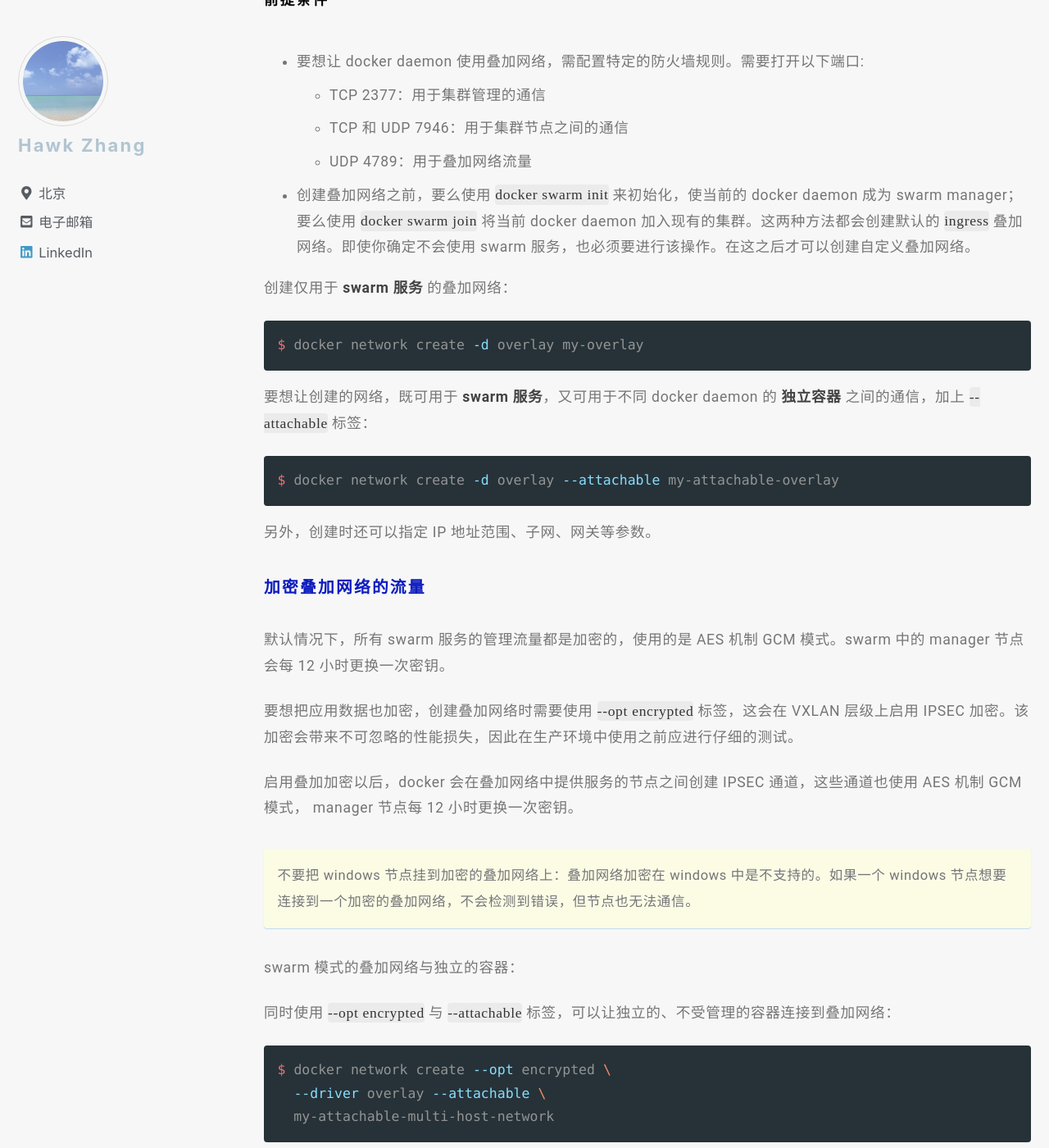
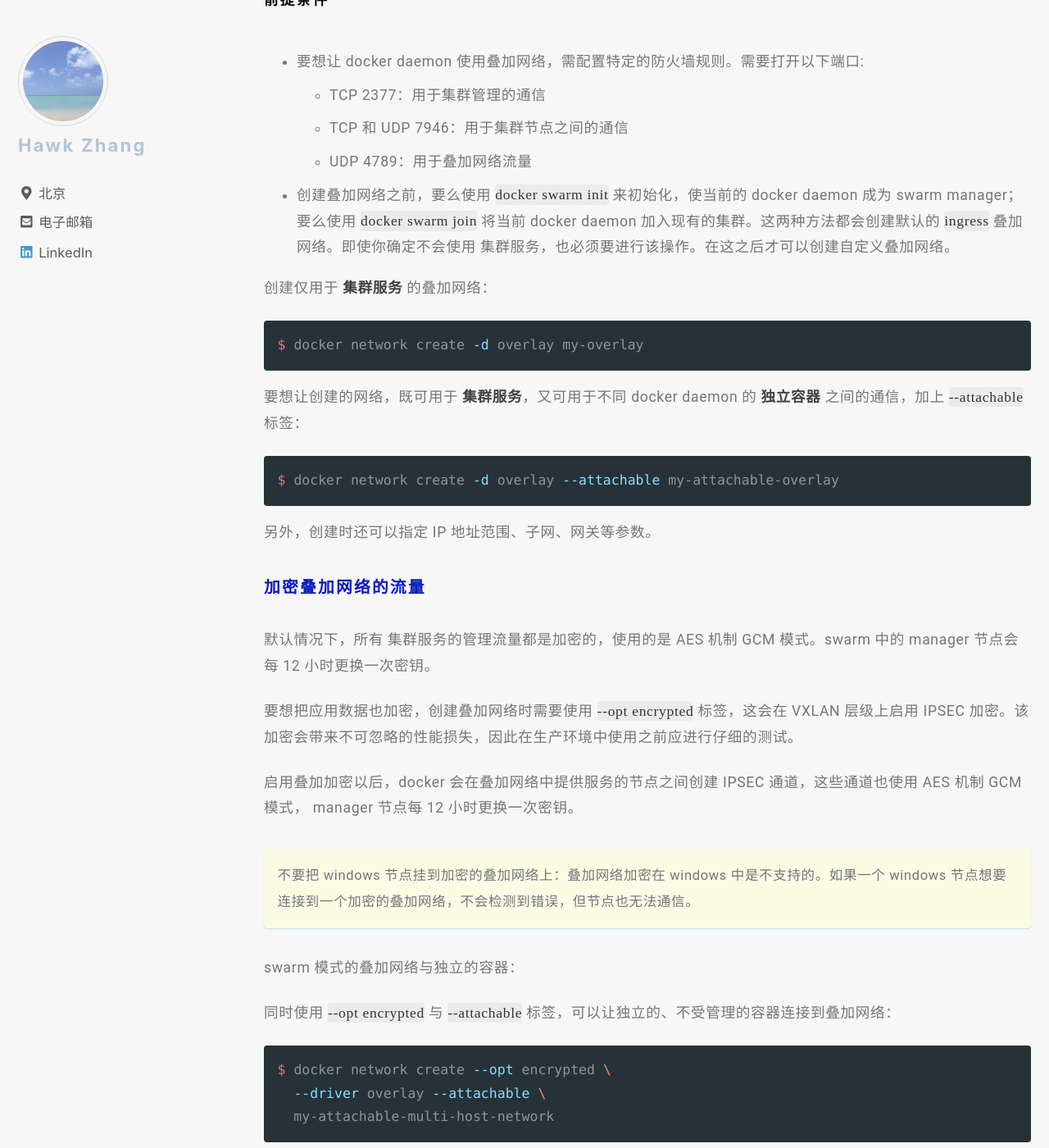
Before and after one commit to narru888/linotes_note, a Jekyll site: the page built from _posts/docker/2018-02-01-docker.network.md, in a window 1280 px wide and 1400 px high, scrolled down 7640 px. Shown: the whole window at 82% size. Built offline with Jekyll 4.4.1, drawn with Linux system fonts in a browser that asks for light colours; nearby versions of some CDN libraries; a script that is not in the unit is left out; some of the changed text lies outside the part shown.

Commit message:
update on 2018-10-05 13:40:01 CST

````diff
--- a/_posts/docker/2018-02-01-docker.network.md
+++ b/_posts/docker/2018-02-01-docker.network.md
@@ -218,7 +218,7 @@
 
 在初始化一个容器集群时，或将某个 docker 宿主机加入现有的容器集群时，会在该 docker 宿主机上新建两个 **默认网络**：
 
-* 名为 `ingress` 的 **叠加网络**：处理与群集服务相关的控制和数据通信。一个容器集群服务创建之后，如果不将其连接到自定义的叠加网络，这默认会连接到 `ingress` 网络。
+* 名为 `ingress` 的 **叠加网络**：处理与群集服务相关的控制和数据通信。一个容器集群服务（本章内简称集群服务）创建之后，如果不将其连接到自定义的叠加网络，这默认会连接到 `ingress` 网络。
 * 名为 `docker_gwbridge` 的 **桥接网络**：用于将单独的 docker daemon 连接到容器集群中的其它 daemon。
 
 虽然容器集群服务和独立的容器都可以连接到叠加网络，但它们各自的行为和配置所关心的点是不同的。因此，下文中会分开讨论，即哪些操作适用于所有的叠加网络，哪些操作适用于容器集群服务，哪些操作适用于独立的容器。
@@ -237,15 +237,15 @@
 	- TCP 2377：用于集群管理的通信
 	- TCP 和 UDP 7946：用于集群节点之间的通信
 	- UDP 4789：用于叠加网络流量
-* 创建叠加网络之前，要么使用 `docker swarm init` 来初始化，使当前的 docker daemon 成为 swarm manager；要么使用 `docker swarm join` 将当前 docker daemon 加入现有的集群。这两种方法都会创建默认的 `ingress` 叠加网络。即使你确定不会使用 swarm 服务，也必须要进行该操作。在这之后才可以创建自定义叠加网络。
+* 创建叠加网络之前，要么使用 `docker swarm init` 来初始化，使当前的 docker daemon 成为 swarm manager；要么使用 `docker swarm join` 将当前 docker daemon 加入现有的集群。这两种方法都会创建默认的 `ingress` 叠加网络。即使你确定不会使用 集群服务，也必须要进行该操作。在这之后才可以创建自定义叠加网络。
 
-创建仅用于 **swarm 服务** 的叠加网络：
+创建仅用于 **集群服务** 的叠加网络：
 
 ```bash
 $ docker network create -d overlay my-overlay
 ```
 
-要想让创建的网络，既可用于 **swarm 服务**，又可用于不同 docker daemon 的 **独立容器** 之间的通信，加上 `--attachable` 标签：
+要想让创建的网络，既可用于 **集群服务**，又可用于不同 docker daemon 的 **独立容器** 之间的通信，加上 `--attachable` 标签：
 
 ```bash
 $ docker network create -d overlay --attachable my-attachable-overlay
@@ -256,7 +256,7 @@
 
 ##### 加密叠加网络的流量
 
-默认情况下，所有 swarm 服务的管理流量都是加密的，使用的是 AES 机制 GCM 模式。swarm 中的 manager 节点会每 12 小时更换一次密钥。
+默认情况下，所有 集群服务的管理流量都是加密的，使用的是 AES 机制 GCM 模式。swarm 中的 manager 节点会每 12 小时更换一次密钥。
 
 要想把应用数据也加密，创建叠加网络时需要使用 `--opt encrypted` 标签，这会在 VXLAN 层级上启用 IPSEC 加密。该加密会带来不可忽略的性能损失，因此在生产环境中使用之前应进行仔细的测试。
 
@@ -280,7 +280,7 @@
 
 大部分用户永远也不需要配置 `ingress` 网络，但 docker 17.05 及以后的版本提供了该功能。当自动选择的子网与你当前现有网络冲突时，或是需要修改如 MTU 这样的底层网络配置时，就会需要修改 `ingress` 的配置。
 
-定制 `ingress` 网络需要先将原来的网络删除，再重新创建。这通常是在创建 swarm 服务之前要做的操作，如果服务已经存在，并且还有开放的端口，这些服务需要先删除，然后才能删除 `ingress` 网络。
+定制 `ingress` 网络需要先将原来的网络删除，再重新创建。这通常是在创建 集群服务之前要做的操作，如果服务已经存在，并且还有开放的端口，这些服务需要先删除，然后才能删除 `ingress` 网络。
 
 在删除 `ingress` 网络之后，现有的服务如果没有开放的端口则会继续运行，但不会享受负载均衡。而有开放端口的服务就会受到影响，如 WordPress 服务。
 
@@ -340,18 +340,22 @@
 
 
 
-#### 适用于 swarm 服务的操作
+#### 适用于 集群服务的操作
 
 
 ##### 在叠加网络上开放端口
 
-连接到同一叠加网络的 swarm 服务非常高效地相互开放所有端口。要想把某个端口开放给服务之外的环境访问，该端口必须使用 `-p` 来发布，可用在 `docker service create` 或 `docker service update` 语句中。
+连接到同一叠加网络的 集群服务非常高效地相互开放所有端口。要想把某个端口开放给服务之外的环境访问，该端口必须使用 `-p` 来发布，可用在 `docker service create` 或 `docker service update` 语句中。
 
 语法 | 说明
 --- | ---
 `-p 8000:80`  |  将 TPC 80 端口映射到路由网格中的 8080 端口
 `-p 8080:80/udp`  |  将 UDP 80 端口映射到路由网格中的 8080 端口
 `-p 8080:80/tcp -p 8080:80/udp`  |  上面两个都映射
+
+
+##### 让集群服务绕过路由网格
+
 
 
 
````
